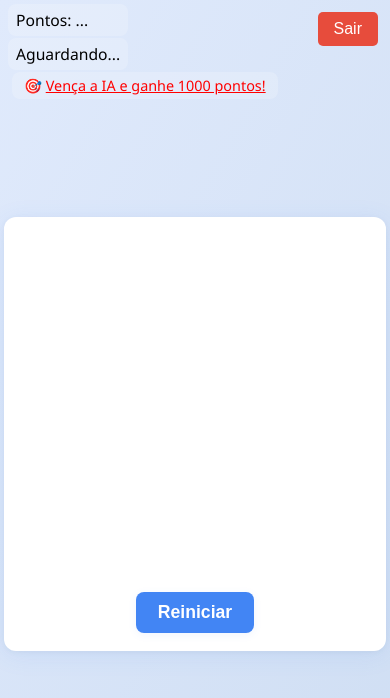
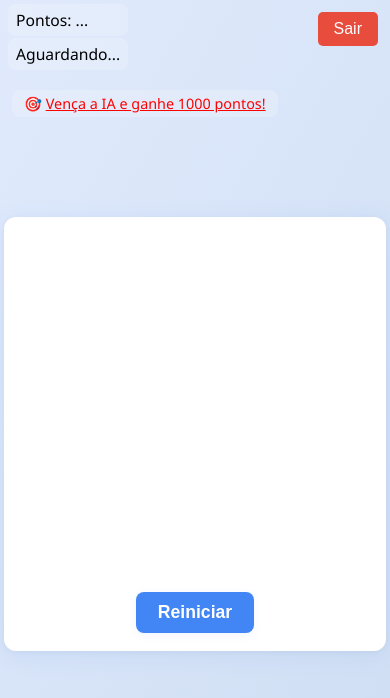
Before and after one commit to bitcoinmunist/chessdaily, a plain HTML site: page templates/chess.html in a window 390 px wide. Drawn offline with nearby package versions, Linux system fonts and the light colour scheme.

Commit message:
Correção: 'Pode jogar!' sempre verde e mais espaço para texto de bônus

```diff
--- a/templates/chess.html
+++ b/templates/chess.html
@@ -112,7 +112,18 @@
                 max-width: 98vw;
             }
         }
-        #bonus-info { top: 72px !important; left: 12px; font-size: 0.95rem; }
+        #bonus-info {
+            top: 92px !important;
+            left: 12px;
+            font-size: 0.95rem;
+            margin-top: 18px;
+        }
+        @media (max-width: 600px) {
+            #bonus-info {
+                top: 80px !important;
+                margin-top: 10px;
+            }
+        }
         @keyframes fadeIn {
             0% { opacity: 0; transform: scale(0.7) translate(-50%,-50%); }
             60% { opacity: 1; transform: scale(1.10) translate(-50%,-50%); }
```
